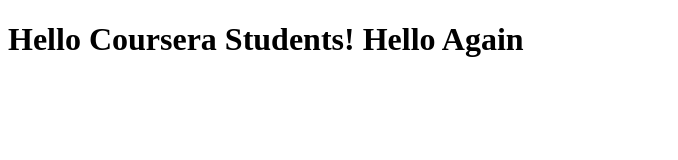
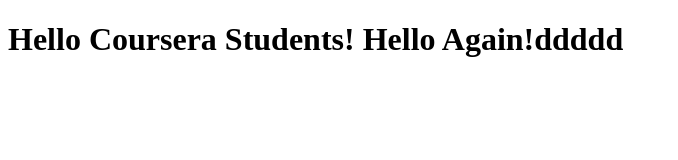
Before and after one commit to Pisztrang/coursera-test, a plain HTML site: page index.html in a window 1280 px wide. Shown: the whole page, without its empty margins (0-678 px from the left). Drawn offline with Linux system fonts and the light colour scheme.

Commit message:
another commit

```diff
--- a/index.html
+++ b/index.html
@@ -5,6 +5,6 @@
     <title>Hello Coursera</title>
   </head>
   <body>
-    <h1>Hello Coursera Students! Hello Again</h1>
+    <h1>Hello Coursera Students! Hello Again!ddddd</h1>
   </body>
 </html>
```
